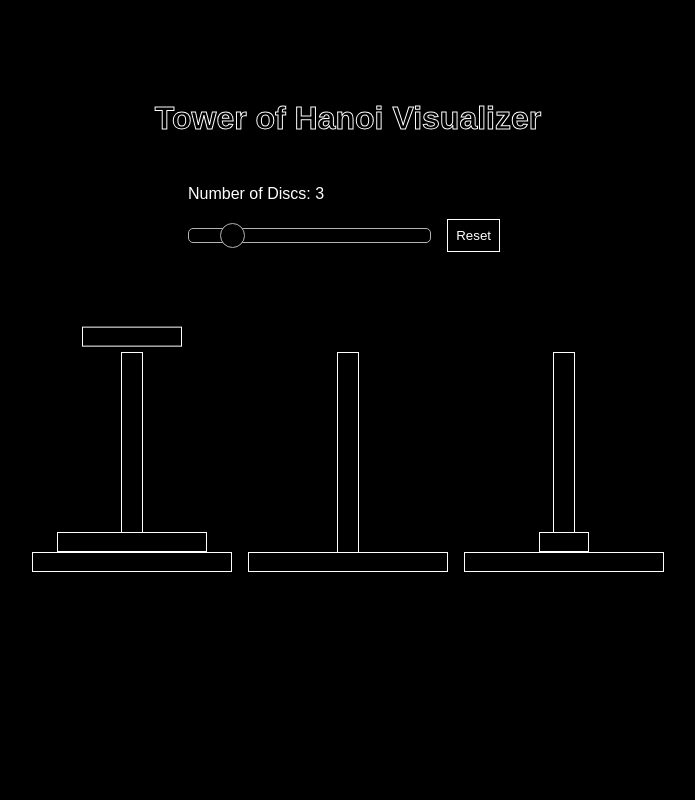
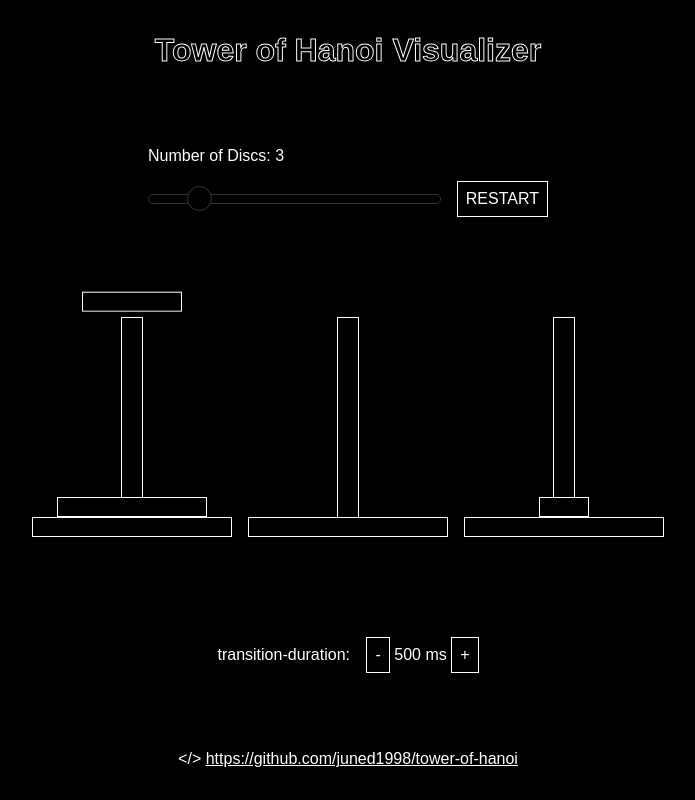
Before and after one commit to juned1998/tower-of-hanoi, a plain HTML site: page index.html in a window 1280 px wide. Both pictures are taken after a click on the button "START". Shown: the whole page, without its empty margins (292-987 px from the left). Drawn offline with Linux system fonts and the light colour scheme.

Commit message:
feat: transition controls, repsonsive

```diff
--- a/index.html
+++ b/index.html
@@ -1,12 +1,15 @@
 <!DOCTYPE html>
 <html>
 <head>
+    <meta name="viewport" content="width=device-width, initial-scale=1.0" />
     <title>Tower of Hanoi Visualizer</title>
     <link rel="stylesheet" type="text/css" href="styles.css">
 </head>
 <body>
-    <h1>Tower of Hanoi Visualizer</h1>
-    <section class="container">
+    <header>
+        <h1>Tower of Hanoi Visualizer</h1>
+    </header>
+    <main class="container">
         <div class="input-group">
             <label>Number of Discs: <span id="disc-value">3</span></label>
             <input type="range" min="1" max="15" value="3" class="slider" id="slider-input" />
@@ -29,7 +32,16 @@
                 <span class="base"></span>
             </div>
         </div>
-    <section>
+        <div class="transition-controls">
+            <label>transition-duration:</label>
+            <button class="transition-duration-btn">-</button>
+                <label id="transition-duration-value">500 ms</label>
+            <button class="transition-duration-btn">+</button>
+        </div>
+    </main>
+    <footer>
+        &#60;/> <a href="https://github.com/juned1998/tower-of-hanoi">https://github.com/juned1998/tower-of-hanoi</a>
+    </footer>
     <script src="script.js"></script>
 </body>
 
--- a/script.js
+++ b/script.js
@@ -1,6 +1,13 @@
 const sleep = (ms) => new Promise(resolve => setTimeout(resolve, ms))
-const DELAY = 500
-let animStatus = 'idle'
+let animDurationMs = 500
+const ANIMATION_STATUS = {
+  IDLE: 'IDLE',
+  IN_PROGRESS: 'IN_PROGRESS',
+  COMPLETED: 'COMPLETED'
+}
+let animStatus = ANIMATION_STATUS.IDLE
+const discCountInput = document.querySelector("#slider-input");
+
 const animateDisc = async (disc, destination) => {
   const destClientRect = destination.getBoundingClientRect();
   const discClientRect = disc.getBoundingClientRect()
@@ -9,11 +16,11 @@ const animateDisc = async (disc, destination) => {
   const x = destXCenter - discXCenter;
 
   const moveY = destClientRect.top - discClientRect.top - 30;
-  await sleep(DELAY)
+  await sleep(animDurationMs)
   disc.style.transform = `translate3d(0, ${moveY}px, 0)`
-  await sleep(DELAY)
+  await sleep(animDurationMs)
   disc.style.transform = `translate3d(${x}px, ${moveY}px, 0)`
-  await sleep(DELAY)
+  await sleep(animDurationMs)
 
   const rodHeight = destination.offsetHeight;
   const discBottom = discClientRect.top + disc.offsetHeight;
@@ -23,7 +30,7 @@ const animateDisc = async (disc, destination) => {
   const landY = rodBottom - stackedHeight - discBottom - 1 // 1 px above exisitng disc
 
   disc.style.transform = `translate3d(${x}px, ${landY}px, 0)`
-  await sleep(DELAY)
+  await sleep(animDurationMs)
   disc.style.transform = ''
   destination.prepend(disc)
 }
@@ -38,49 +45,77 @@ const toh = async (totalDiscs, source, destination, auxillary) => {
   await toh(remainingDisc, auxillary, destination, source)
 }
 const towerRods = document.querySelectorAll('.rod')
-const init = (discValue) => {
-  if(animStatus === 'in-progress') {
-    return
-  }
-  console.log(animStatus)
-  animStatus = 'in-progress'
-  const numberOfDiscs = Number(discValue);
+
+const setDiscs = (count) => {
+  towerRods[0].innerHTML = ""
+  const numberOfDiscs = Number(count);
   const discs = Array.from({length: numberOfDiscs}, (n,index) => {
     const disc = document.createElement('span');
     disc.className = 'disc';
     const widthPercent = ((index + 1) / (numberOfDiscs + 1)) * 100;
     disc.style.width = `${widthPercent}%`;
+    disc.style.transitionDuration = `${animDurationMs}ms`
     return disc
   })
   towerRods[0].append(...discs)
-  const towerHeight = Math.max(towerRods[0].offsetHeight, numberOfDiscs * discs[0].offsetHeight + 100);
-  document.documentElement.style.setProperty('--tower-rod-height', `${towerHeight}px`);
+  towerRods.forEach(towerRod => {
+    towerRod.style.height = `${Math.max(200, numberOfDiscs * discs[0].offsetHeight + 100)}px`
+  })
+}
+
+const init = () => {
+  if(animStatus === ANIMATION_STATUS.IN_PROGRESS) {
+    return
+  }
+  animStatus = ANIMATION_STATUS.IN_PROGRESS;
+  discCountInput.disabled = true;
+  discCountInput.style.opacity = 0.2
+  const discs = document.querySelectorAll('.disc');
   toh([...discs].reverse(), towerRods[0], towerRods[2], towerRods[1])
 }
 
-const reset = () => {
-    animStatus = 'idle'
-  towerRods.forEach(t => {
-    t.innerHTML = ""
+const controlTransitionDuration = (action) => {
+  switch(action) {
+    case 'increment': {
+      animDurationMs = Math.min(animDurationMs + 50, 1000);
+      console.log(animDurationMs)
+      break;
+    }
+    case 'decrement': {
+      animDurationMs = Math.max(animDurationMs - 50, 50);
+        console.log(animDurationMs)
+      break;
+    }
+  }
+  transitionDurationValue.textContent = `${animDurationMs} ms`
+  const discs = document.querySelectorAll('.disc');
+  discs.forEach(disc => {
+    disc.style.transitionDuration = `${animDurationMs}ms`
   })
-  const discs = document.querySelectorAll('.disc')
-  discs.forEach(d => d.remove())
 }
 
 const value = document.querySelector("#disc-value");
-const input = document.querySelector("#slider-input");
 const startBtn = document.querySelector("#start");
-value.textContent = input.value;
+value.textContent = discCountInput.value;
+setDiscs(3);
 
-input.addEventListener("input", (event) => {
+discCountInput.addEventListener("input", (event) => {
   value.textContent = event.target.value;
+  setDiscs(Number(event.target.value))
 });
 
 startBtn.addEventListener("click", () => {
-  if(animStatus === 'in-progress') {
+  if(animStatus === ANIMATION_STATUS.IN_PROGRESS) {
     window.location.reload()
   } else {
-    startBtn.textContent = "Reset"
-   init(input.value)
+    startBtn.textContent = "RESTART"
+   init()
   }
 });
+
+
+const transitionDurationValue = document.querySelector("#transition-duration-value");
+const transitionDurationBtns = document.querySelectorAll(".transition-duration-btn");
+transitionDurationValue.textContent = `${animDurationMs} ms`
+transitionDurationBtns[0].addEventListener("click", controlTransitionDuration.bind(this, 'decrement'));
+transitionDurationBtns[1].addEventListener("click", controlTransitionDuration.bind(this, 'increment'));
--- a/styles.css
+++ b/styles.css
@@ -1,9 +1,17 @@
 :root {
   --disc-height: 10px;
-  --tower-base-width: 100px;
+  --tower-base-width: 80px;
   --tower-base-height: 10px;
   --tower-rod-height: 100px;
   --tower-rod-width: 10px;
+  --header-font-size: 16px;
+  --font-size: 12px
+}
+
+@media (min-width: 375px) {
+    :root {
+      --tower-base-width: 100px;
+    }
 }
 
 @media (min-width: 768px) {
@@ -13,6 +21,8 @@
         --tower-base-height: 20px;
         --tower-rod-height: 200px;
         --tower-rod-width: 20px;
+        --font-size: 16px;
+        --header-font-size: 32px;
     }
 }
 
@@ -25,15 +35,22 @@
 body {
     background-color: #000;
     font-family: sans-serif;
+    min-height: 100vh;
+    display: flex;
+    flex-direction: column;
+    align-items: center;
+    justify-content: space-between;
+    padding: 32px 16px;
 }
 
 h1 {
-    margin-top: 100px;
     text-align: center;
     -webkit-text-stroke: 1px #fff;
-    font-size: 32px;
     text-align: center;
-    margin-bottom: 32px;
+    font-size: var(--header-font-size);
+    @media (min-width: 768px) {
+        font-size: var(--header-font-size);
+    }
 }
 
 .container {
@@ -42,6 +59,10 @@ h1 {
     justify-content: center;
     align-items: center;
     flex-direction: column;
+    gap: 50px;
+    @media (min-width: 768px) {
+        gap: 100px;
+    }
 }
 
 .towers-group {
@@ -93,7 +114,7 @@ h1 {
     display: block;
     height: var(--disc-height);
     min-width: 30px;
-    transition: transform 0.5s;
+    transition: transform;
     z-index: 1;
     flex-shrink: 0;
 }
@@ -103,10 +124,9 @@ h1 {
     display: flex;
     flex-direction: row;
     align-items: center;
-    margin-bottom: 100px;
     width: 100%;
-    max-width: 320px;
     gap: 16px;
+    max-width: 400px;
     flex-wrap: wrap;
 }
 
@@ -116,6 +136,7 @@ button {
     padding: 8px;
     color: #fff;
     cursor: pointer;
+    font-size: var(--font-size);
 }
 
 .button-padding {
@@ -130,8 +151,8 @@ button:active {
 
 .slider {
   -webkit-appearance: none;
-  width: 76%;
-  height: 15px;
+  flex: 1;
+  height: 10px;
   border-radius: 5px;
   background: #000;
 border: solid 1px #fff;
@@ -162,7 +183,7 @@ border: solid 1px #fff;
 }
 
 label {
-    font-size: 16px;
+    font-size: var(--font-size);
     color: #fff;
     width: 100%;
 }
@@ -172,3 +193,19 @@ label {
     flex-direction: column;
     align-items: start;
 }
+
+.transition-controls{
+}
+
+.transition-controls label:nth-child(1) {
+    margin-right: 12px;
+}
+
+footer {
+    color: #fff;
+}
+
+a {
+    color: #fff;
+    font-size: var(--font-size)
+}
```
Lines whose indentation alone changed are shown as unchanged.
